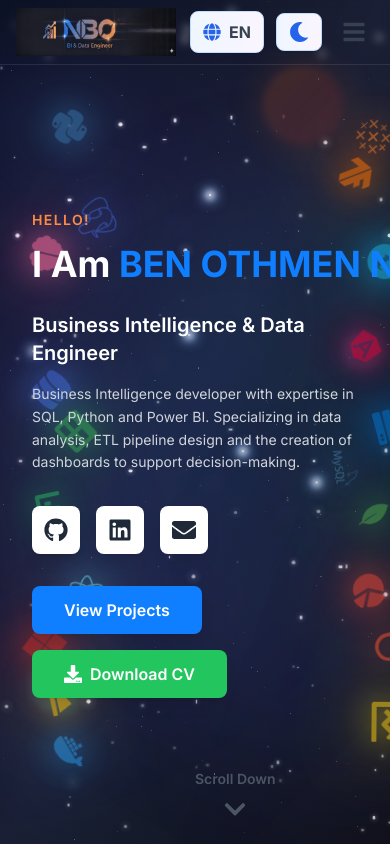
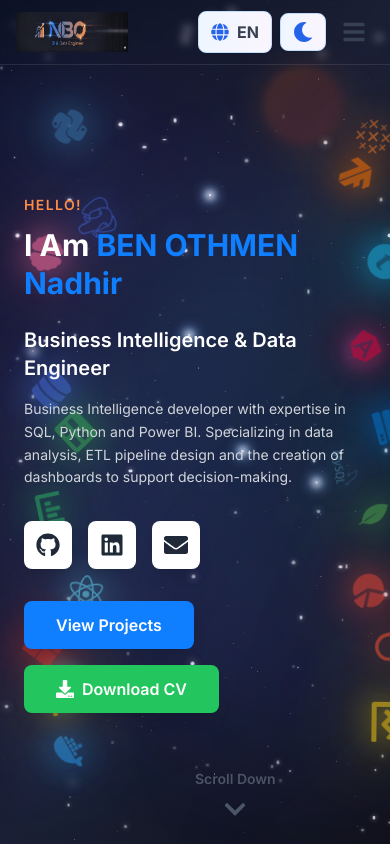
Before and after one commit to Nadhirbenothmen/PortfolioProfessionel, a React (Vite) app: page / in a window 390 px wide. Shown: the top 844 px of the page. Built offline with nearby package versions, Linux system fonts and the light colour scheme.

Commit message:
ResponsiveMobile

```diff
--- a/src/components/Hero.jsx
+++ b/src/components/Hero.jsx
@@ -188,7 +188,7 @@ const Hero = () => {
         initial={{ opacity: 0, x: 100 }}
         animate={{ opacity: 1, x: 0 }}
         transition={{ duration: 0.8 }}
-        className="absolute right-0 top-0 h-full w-1/2 hidden md:flex md:items-center md:justify-center pt-16 px-4"
+        className="absolute right-0 top-0 h-full w-1/2 hidden lg:flex lg:items-center lg:justify-center pt-16 px-4"
       >
         <img
           src="/assets/BG.png"
@@ -197,7 +197,7 @@ const Hero = () => {
         />
       </motion.div>
 
-      <div className="relative w-full md:w-1/2 px-8 sm:px-12 lg:px-20 py-20">
+      <div className="relative w-full lg:w-1/2 px-6 sm:px-12 lg:px-20 py-20">
           {/* Left Side - Text Content */}
           <div className="text-left">
           {/* Animated Name */}
@@ -208,7 +208,7 @@ const Hero = () => {
             className="mb-6"
           >
             <span className="text-accent text-sm md:text-base font-semibold uppercase tracking-widest mb-3 block">{t('hero.greeting')}</span>
-            <h1 className="text-4xl md:text-5xl lg:text-6xl font-bold text-white leading-tight mb-1 whitespace-nowrap">
+            <h1 className="text-3xl sm:text-4xl md:text-5xl lg:text-6xl font-bold text-white leading-tight mb-1 break-words">
               {t('hero.iAm')} <span className="text-primary">{t('hero.name')}</span>
             </h1>
           </motion.div>
--- a/src/components/Navbar.jsx
+++ b/src/components/Navbar.jsx
@@ -100,11 +100,11 @@ const Navbar = () => {
             }}
             className="hover:scale-105 transition-transform duration-300 flex-shrink-0"
           >
-            <Logo className="w-40 h-12" />
+            <Logo className="w-28 h-10 sm:w-36 sm:h-11 lg:w-40 lg:h-12" />
           </Link>
 
           {/* Desktop Menu - Center */}
-          <div className="hidden md:flex items-center space-x-8 absolute left-1/2 transform -translate-x-1/2">
+          <div className="hidden lg:flex items-center space-x-8 absolute left-1/2 transform -translate-x-1/2">
             {navLinks.map((link) => (
               link.scroll ? (
                 <button
@@ -144,7 +144,7 @@ const Navbar = () => {
           </div>
 
           {/* Right Side - Theme Toggle and Language Switcher */}
-          <div className="hidden md:flex items-center gap-3">
+          <div className="hidden lg:flex items-center gap-3">
             <LanguageSwitcher />
             <motion.button
               whileHover={{ scale: 1.05 }}
@@ -158,7 +158,7 @@ const Navbar = () => {
           </div>
 
           {/* Mobile Menu Button */}
-          <div className="md:hidden flex items-center gap-3">
+          <div className="lg:hidden flex items-center gap-2 sm:gap-3">
             <LanguageSwitcher />
             <motion.button
               whileHover={{ scale: 1.05 }}
@@ -186,7 +186,7 @@ const Navbar = () => {
           initial={{ opacity: 0, y: -20 }}
           animate={{ opacity: 1, y: 0 }}
           exit={{ opacity: 0, y: -20 }}
-          className="md:hidden bg-white/95 dark:bg-gray-900/95 backdrop-blur-lg border-t border-gray-100 dark:border-gray-800 shadow-lg"
+          className="lg:hidden bg-white/95 dark:bg-gray-900/95 backdrop-blur-lg border-t border-gray-100 dark:border-gray-800 shadow-lg"
         >
           <div className="px-4 pt-2 pb-4 space-y-2">
             {navLinks.map((link) => (
--- a/src/index.css
+++ b/src/index.css
@@ -111,6 +111,12 @@ code {
 /* Smooth scrolling */
 html {
   scroll-behavior: smooth;
+  overflow-x: hidden;
+}
+
+body,
+#root {
+  overflow-x: hidden;
 }
 
 /* Custom scrollbar */
```
